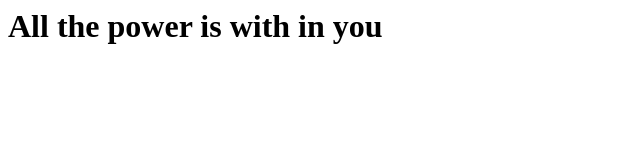
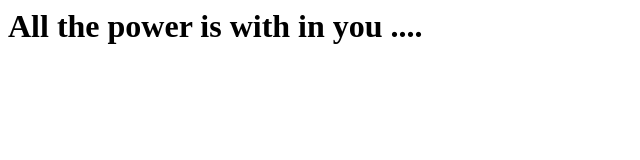
Before and after one commit to Amruthapriyanka/firstgitrepo, a plain HTML site: page index.html in a window 1280 px wide. Shown: the full height of the page, 0-640 px from the left. Drawn offline with Linux system fonts and the light colour scheme.

Commit message:
2nt version

```diff
--- a/index.html
+++ b/index.html
@@ -1,6 +1,6 @@
 
 <html>
 <body>
-<h1>All the power is with in you <h1>
+<h1>All the power is with in you ....<h1>
 </body>
 </html>
```
